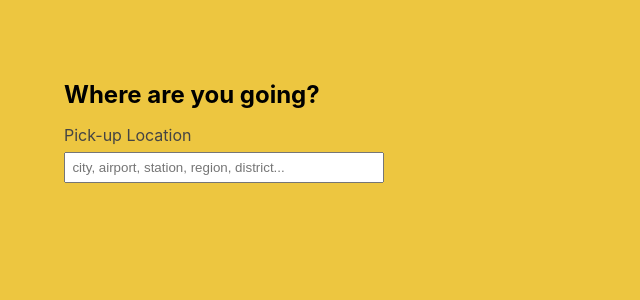
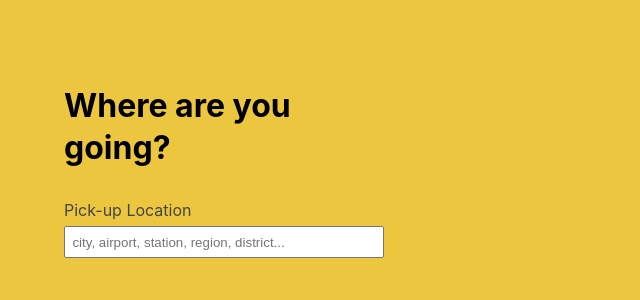
Before and after one commit to annas-abuhassan/search-widget, a React (Create React App) app: page / in a window 1280 px wide. Shown: the top 300 px of the page, without its empty margins (0-640 px from the left). Built offline with nearby package versions, Linux system fonts and the light colour scheme; the HTML template or start-up script is replaced by a standard one.

Commit message:
updated h1 font

```diff
--- a/src/Components/SearchForm/SearchForm.css
+++ b/src/Components/SearchForm/SearchForm.css
@@ -4,13 +4,15 @@
 }
 
 h1 {
-  font-size: 1.5em;
+  font-size: 2em;
+  font-weight: 700;
+  line-height: 1.3em;
+  text-shadow: none;
+  padding-bottom: 10px;
 }
 
 label {
   color: #444;
-  font-weight: normal;
-  font-size: 1em;
 }
 
 input {
```
